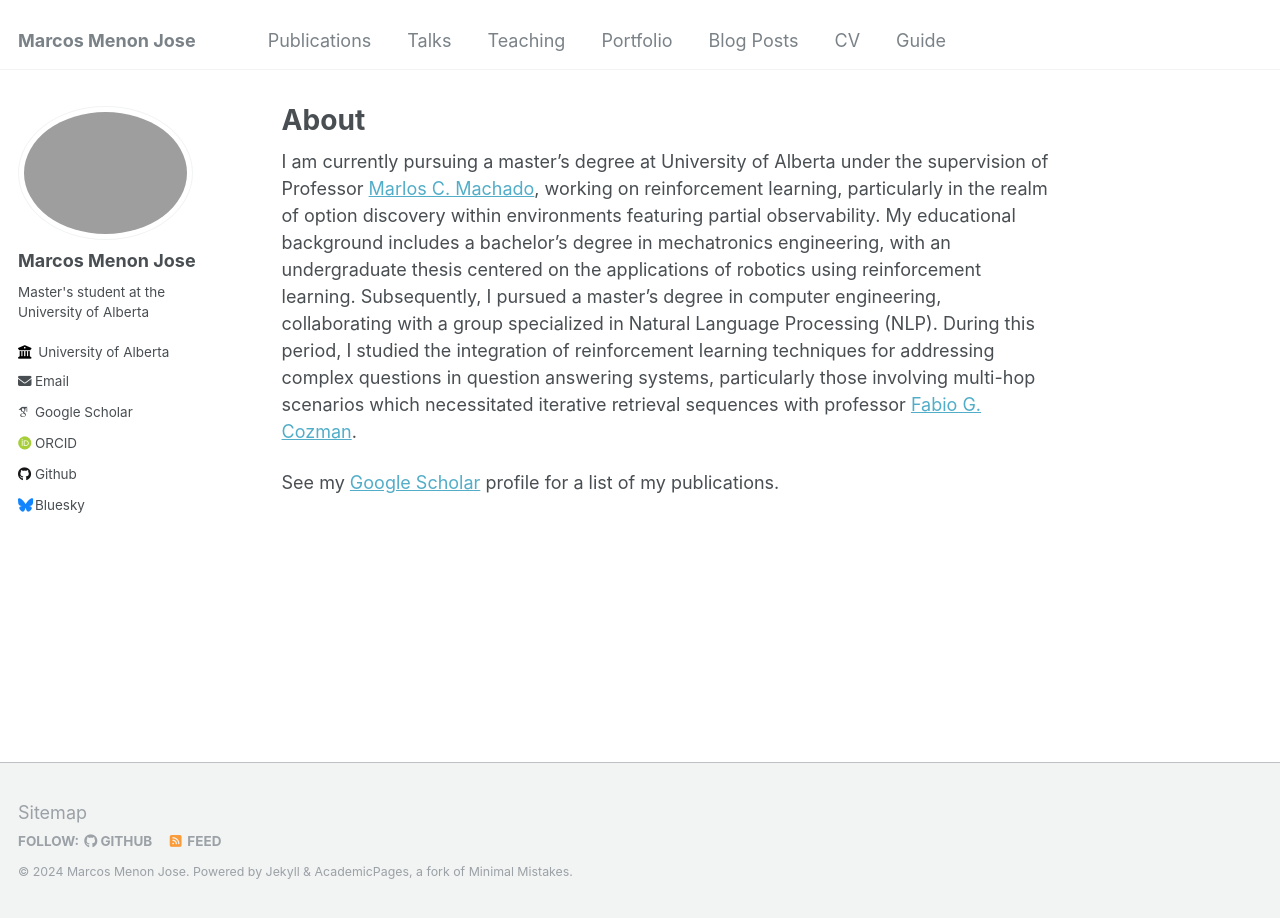
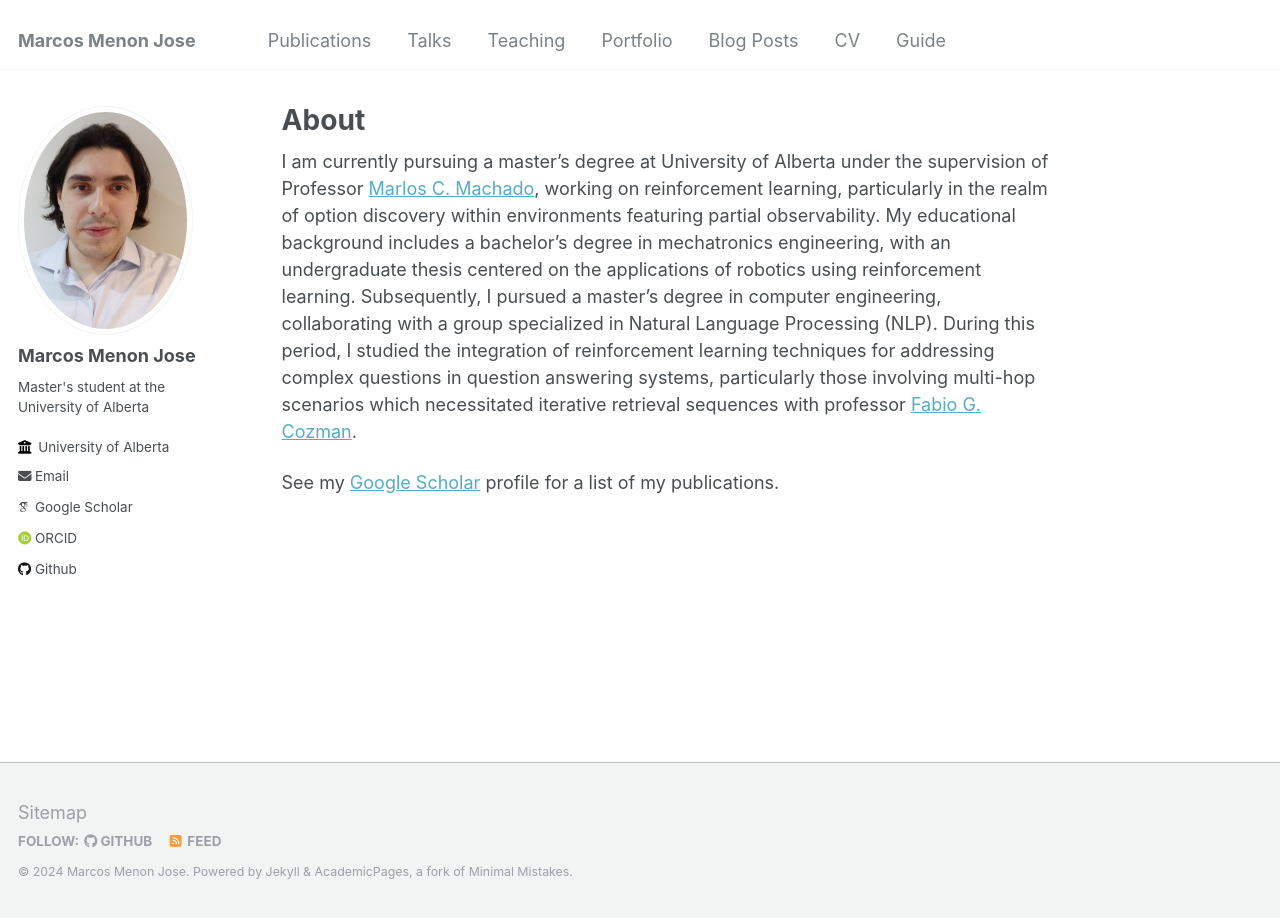
Before and after one commit to MMenonJ/MMenonJ.github.io, a Jekyll site: the page built from _pages/about.md, in a window 1280 px wide. Built offline with Jekyll 4.4.1, drawn with Linux system fonts in a browser that asks for light colours; some web fonts are replaced.

Commit message:
adding image

```diff
--- a/_config.yml
+++ b/_config.yml
@@ -21,7 +21,7 @@ repository               : "MMenonJ/MMenonJ.github.io/"
 #               Additional customization can be done by editing /_includes/author-profile.html
 author:
   # Biographic information
-  avatar           : "images/Foto_3x4.png"
+  avatar           : "profile.png"
   name             : "Marcos Menon Jose"
   pronouns         : # example: "she/her"
   bio              : "Master's student at the University of Alberta"
@@ -44,7 +44,7 @@ author:
   stackoverflow    : # User number or user number and name (i.e., use "1" or "1/jeff-atwood")
 
   # Social media
-  bluesky          : "bsky.app" # Replace this with you Bluesky username
+  bluesky          : # Replace this with you Bluesky username
   facebook         : # Username
   flickr           : # Username
   foursquare       : # Username
```
Also changed, not shown: images/profile.png (renamed from images/Foto_3x4.jpg).
